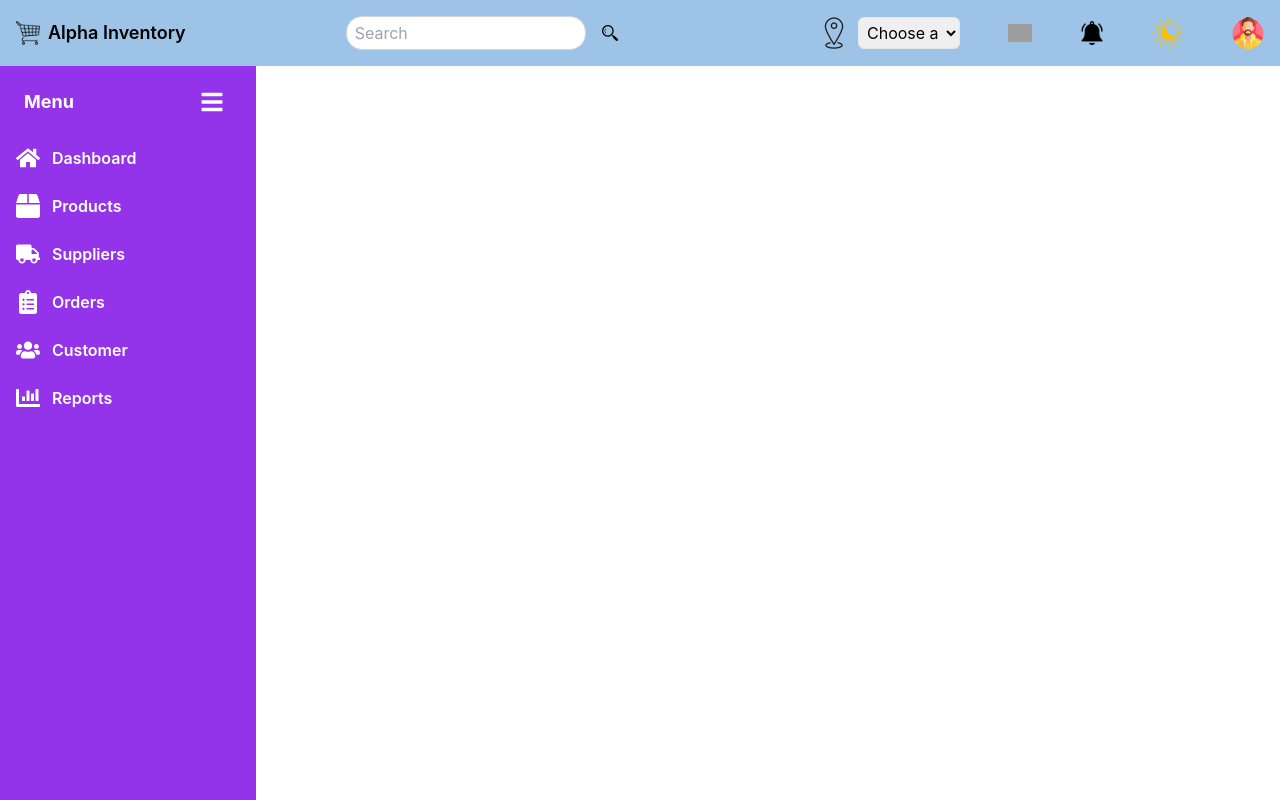
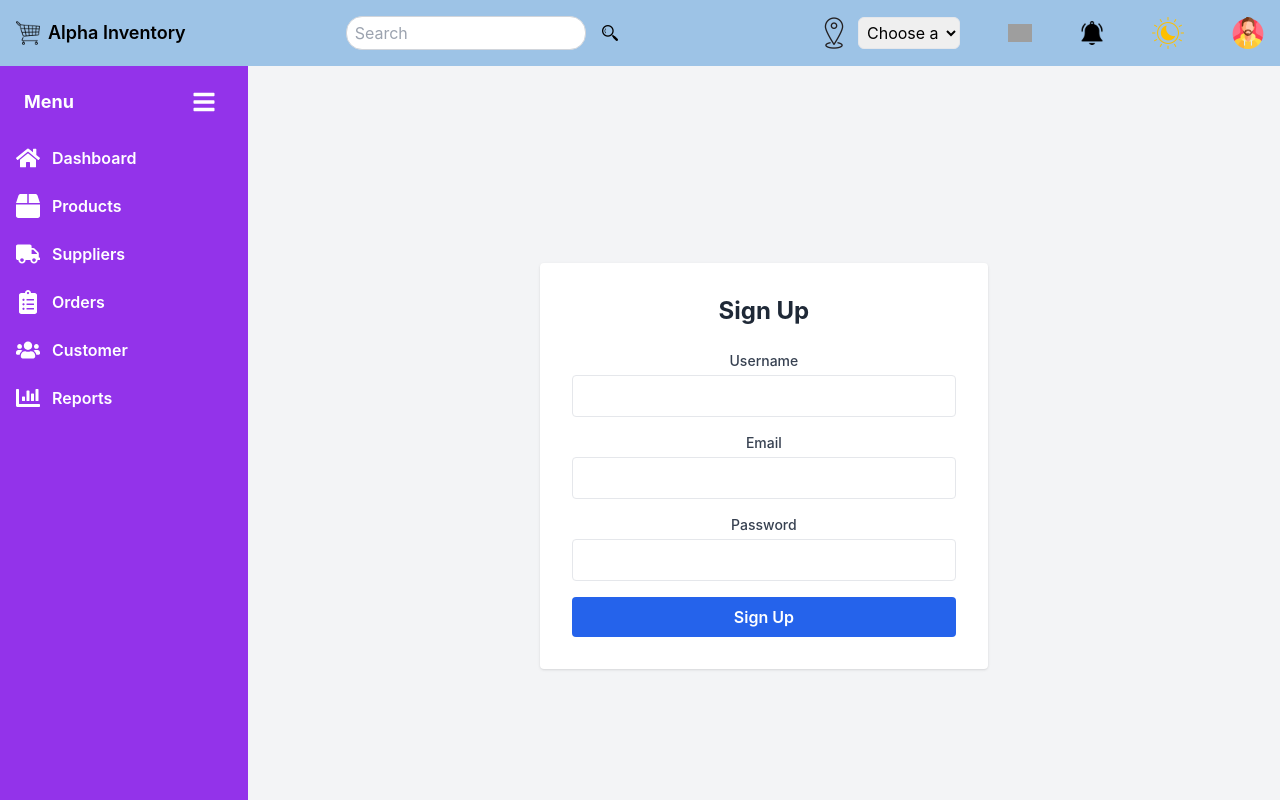
Before and after one commit to anik0103/inventory-management-system, a React (Create React App) app: page /signup in a window 1280 px wide. Shown: the top 800 px of the page. Built offline with nearby package versions, Linux system fonts and the light colour scheme; grey boxes are pictures that could not be loaded.

Commit message:
refactor: Simplify routing structure in App component and adjust layout for Sidebar

```diff
--- a/src/App.js
+++ b/src/App.js
@@ -12,34 +12,29 @@
 function App() {
   const appRouter = createBrowserRouter([
     {
-      // base route
       path: "/",
-      element: <Dashboard />,
-      children: [
-        {
-          path: "",
       element: <Dashboard />,
     },
     {
-          path: "products",
+      path: "/products",
       element: <Filters />,
     },
     {
-          path: "signup",
-          element: <SignUp/>,
+      path: "/signup",
+      element: <SignUp />,
     },
     {
-          path: "signin",
-          element: <SignIn/>,
-        },
-      ],
+      path: "/signin",
+      element: <SignIn />,
     },
   ]);
   return (
     <div className="App">
       <Navbar />
+      <div className="flex">
         <Sidebar />
         <RouterProvider router={appRouter} />
+      </div>
     </div>
   );
 }
--- a/src/Components/Authentication/SignUp.js
+++ b/src/Components/Authentication/SignUp.js
@@ -1,6 +1,6 @@
 const SignUp = () => {
   return (
-    <div className="flex items-center justify-center min-h-screen bg-gray-100">
+    <div className={`flex items-center justify-center min-h-screen bg-gray-100 w-5/6 `}>
       <div className="w-full max-w-md p-8 space-y-6 bg-white rounded shadow">
         <h2 className="text-2xl font-bold text-center text-gray-800">Sign Up</h2>
         <form className="space-y-4">
```
Lines whose indentation alone changed are shown as unchanged.
